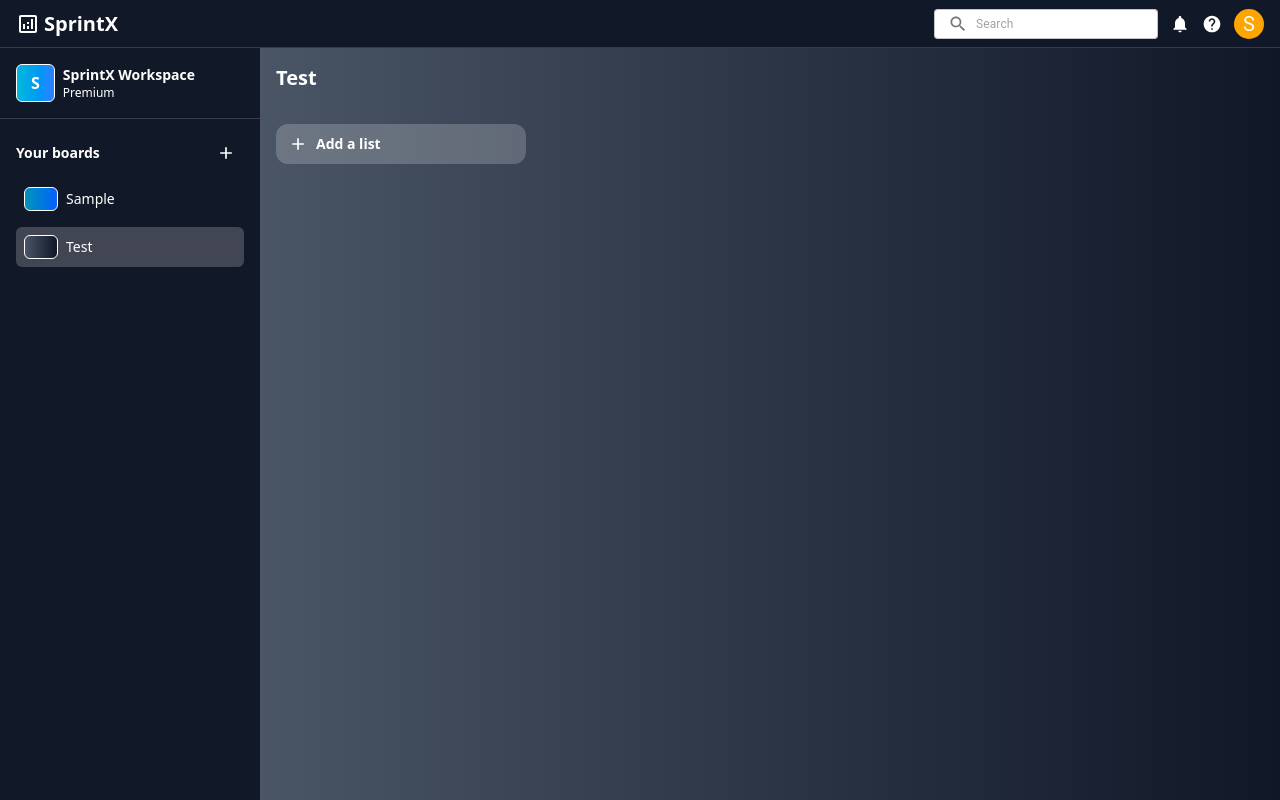
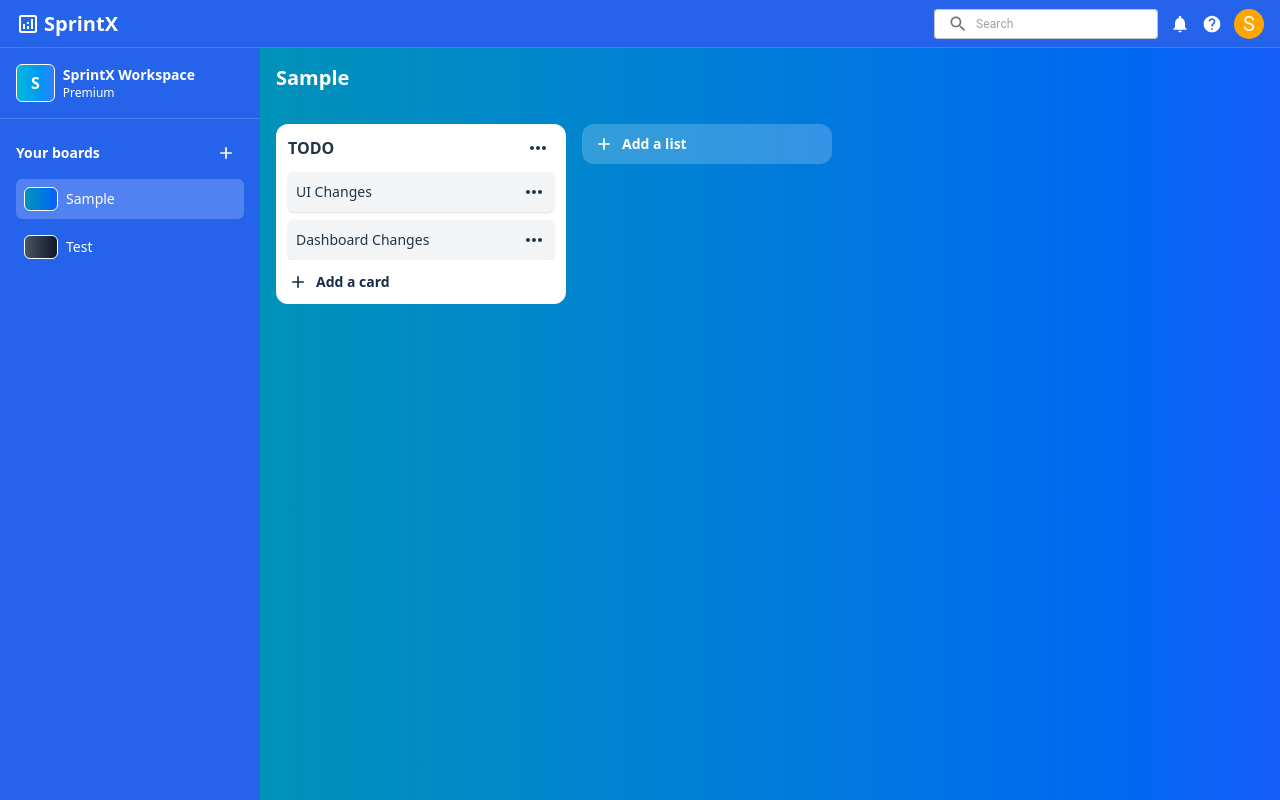
Before and after one commit to Surya1612/-sprintx-trello-clone, a React (Vite) app: page / in a window 1280 px wide. Built offline with nearby package versions, Linux system fonts and the light colour scheme.

Commit message:
add: Remove task & Column functionality changes

```diff
--- a/src/components/board/AddColumn.tsx
+++ b/src/components/board/AddColumn.tsx
@@ -3,15 +3,38 @@ import { useBoardStore } from "../../store/boardStore";
 import { v4 as uuidv4 } from "uuid";
 import { Column } from "../../types/boardTypes";
 import { useState } from "react";
-import { Button, TextField } from "@mui/material";
+import { Button, Menu, MenuItem, TextField } from "@mui/material";
 import CloseIcon from "@mui/icons-material/Close";
 import { AddTask } from "./AddTask";
+import MoreHorizOutlinedIcon from "@mui/icons-material/MoreHorizOutlined";
+
+import editIcon from "../../assets/edit.svg";
+import deleteIcon from "../../assets/trash.svg";
+
+const taskOptions = [
+  {
+    id: "edit",
+    title: "Edit",
+    icon: editIcon,
+  },
+  {
+    id: "delete",
+    title: "Delete",
+    icon: deleteIcon,
+  },
+];
 
 export const AddColumn = () => {
   const addNewColoumn = useBoardStore((state) => state.addColumn);
+  const deleteColumn = useBoardStore((state) => state.deleteColumn);
+
   const activeColumns = useBoardStore((state) => state.activeBoard).columns;
   const [isAddList, setIsAddList] = useState(false);
   const [columnTitle, setColumnTitle] = useState("");
+  const [currentColumnId, setCurrentColumnId] = useState<string | null>(null);
+
+  const [anchorEl, setAnchorEl] = useState<HTMLElement | null>(null);
+  const open = Boolean(anchorEl);
 
   const handleNewColumn = () => {
     const newColData: Column = {
@@ -30,7 +53,24 @@ export const AddColumn = () => {
     setColumnTitle("");
   };
 
-  console.log(activeColumns, "acc");
+  const handleMenuClose = () => {
+    setAnchorEl(null);
+    setCurrentColumnId(null);
+  };
+
+  const handleDeleteColumn = () => {
+    deleteColumn(currentColumnId as string);
+    setAnchorEl(null);
+    setCurrentColumnId(null);
+  };
+
+  const handleClick = (
+    event: React.MouseEvent<SVGElement>,
+    columnId: string
+  ) => {
+    setAnchorEl(event.currentTarget as unknown as HTMLElement);
+    setCurrentColumnId(columnId);
+  };
 
   return (
     <div className="p-4 flex w-max gap-4 ">
@@ -39,7 +79,14 @@ export const AddColumn = () => {
           key={column.id}
           className="bg-white self-start w-[290px] rounded-xl min-h-[120px] max-h-[100vh] flex flex-col"
         >
-          <p className="p-3 font-semibold">{column.title}</p>
+          <div className="flex items-center ">
+            <p className="p-3 font-semibold text-base">{column.title}</p>
+
+            <MoreHorizOutlinedIcon
+              onClick={(e) => handleClick(e, column.id)}
+              className="ml-auto cursor-pointer mr-4"
+            />
+          </div>
           <AddTask columnId={column.id} activeTasks={column.tasks} />
         </div>
       ))}
@@ -94,6 +141,41 @@ export const AddColumn = () => {
           <p className="text-sm font-semibold text-white">Add a list</p>
         </div>
       )}
+
+      <Menu
+        id="basic-menu"
+        anchorEl={anchorEl}
+        open={open}
+        onClose={handleMenuClose}
+        MenuListProps={{
+          "aria-labelledby": "basic-button",
+        }}
+        sx={{
+          borderRadius: 6,
+          boxShadow:
+            "rgb(255, 255, 255) 0px 0px 0px 0px, rgba(0, 0, 0, 0.05) 0px 0px 0px 1px, rgba(0, 0, 0, 0.1) 0px 10px 15px -3px, rgba(0, 0, 0, 0.05) 0px 4px 6px -2px",
+          "& .MuiMenu-list": {
+            padding: "4px 0",
+          },
+          "& .MuiMenuItem-root": {
+            width: "120px",
+          },
+        }}
+      >
+        {taskOptions.map((item) => (
+          <MenuItem
+            key={item.id}
+            disableRipple
+            sx={{ gap: "8px" }}
+            onClick={() =>
+              item.id === "edit" ? handleMenuClose() : handleDeleteColumn()
+            }
+          >
+            <img src={item.icon} alt={item.title} />
+            {item.title}
+          </MenuItem>
+        ))}
+      </Menu>
     </div>
   );
 };
--- a/src/components/board/AddTask.tsx
+++ b/src/components/board/AddTask.tsx
@@ -1,10 +1,27 @@
 import AddIcon from "@mui/icons-material/Add";
-import { Button, TextField } from "@mui/material";
+import { Button, Menu, MenuItem, TextField } from "@mui/material";
 import { useState } from "react";
 import CloseIcon from "@mui/icons-material/Close";
 import { useBoardStore } from "../../store/boardStore";
 import { Task } from "../../types/boardTypes";
 import { v4 as uuidv4 } from "uuid";
+import MoreHorizOutlinedIcon from "@mui/icons-material/MoreHorizOutlined";
+
+import editIcon from "../../assets/edit.svg";
+import deleteIcon from "../../assets/trash.svg";
+
+const taskOptions = [
+  {
+    id: "edit",
+    title: "Edit",
+    icon: editIcon,
+  },
+  {
+    id: "delete",
+    title: "Delete",
+    icon: deleteIcon,
+  },
+];
 
 export const AddTask = ({
   columnId,
@@ -14,9 +31,14 @@ export const AddTask = ({
   activeTasks: Task[];
 }) => {
   const addNewTask = useBoardStore((state) => state.addTask);
+  const deleteTask = useBoardStore((state) => state.deleteTask);
 
   const [isAddTask, setIsAddTask] = useState(false);
   const [taskTitle, setTaskTitle] = useState("");
+  const [currentTaskId, setCurrentTaskId] = useState<string | null>(null);
+
+  const [anchorEl, setAnchorEl] = useState<HTMLElement | null>(null);
+  const open = Boolean(anchorEl);
 
   const handleNewTask = () => {
     const newTaskData: Task = {
@@ -33,18 +55,75 @@ export const AddTask = ({
     setTaskTitle("");
   };
 
+  const handleClick = (event: React.MouseEvent<SVGElement>, taskId: string) => {
+    setAnchorEl(event.currentTarget as unknown as HTMLElement);
+    setCurrentTaskId(taskId);
+  };
+
+  const handleMenuClose = () => {
+    setAnchorEl(null);
+    setCurrentTaskId(null);
+  };
+
+  const handleDeleteTask = () => {
+    deleteTask(columnId, currentTaskId as string);
+    setAnchorEl(null);
+  };
+
   return (
     <div>
       <div className="flex flex-col gap-2 px-3 overflow-y-auto flex-grow">
         {activeTasks.length > 0 ? (
           activeTasks.map((task: Task, index) => (
-            <div key={index} className="bg-gray-100 p-2 rounded-md shadow">
-              {task.title}
+            <div
+              key={index}
+              className="bg-gray-100 p-2 rounded-md shadow flex items-center"
+            >
+              <p className="text-sm">{task.title}</p>
+              <MoreHorizOutlinedIcon
+                onClick={(e) => handleClick(e, task.id)}
+                className="ml-auto cursor-pointer"
+              />
             </div>
           ))
         ) : (
           <p className="text-gray-400 text-sm">No tasks available</p>
         )}
+
+        <Menu
+          id="basic-menu"
+          anchorEl={anchorEl}
+          open={open}
+          onClose={handleMenuClose}
+          MenuListProps={{
+            "aria-labelledby": "basic-button",
+          }}
+          sx={{
+            borderRadius: 6,
+            boxShadow:
+              "rgb(255, 255, 255) 0px 0px 0px 0px, rgba(0, 0, 0, 0.05) 0px 0px 0px 1px, rgba(0, 0, 0, 0.1) 0px 10px 15px -3px, rgba(0, 0, 0, 0.05) 0px 4px 6px -2px",
+            "& .MuiMenu-list": {
+              padding: "4px 0",
+            },
+            "& .MuiMenuItem-root": {
+              width: "120px",
+            },
+          }}
+        >
+          {taskOptions.map((item) => (
+            <MenuItem
+              key={item.id}
+              disableRipple
+              sx={{ gap: "8px" }}
+              onClick={() =>
+                item.id === "edit" ? handleMenuClose() : handleDeleteTask()
+              }
+            >
+              <img src={item.icon} alt={item.title} />
+              {item.title}
+            </MenuItem>
+          ))}
+        </Menu>
       </div>
 
       {isAddTask ? (
--- a/src/components/sidebar/Sidebar.tsx
+++ b/src/components/sidebar/Sidebar.tsx
@@ -49,6 +49,7 @@ export const Sidebar = () => {
       title: newBoard.title,
       color: newBoard.background,
       id: uuidv4(),
+      columns: [],
     });
     handleClose();
   };
--- a/src/store/boardStore.ts
+++ b/src/store/boardStore.ts
@@ -10,21 +10,51 @@ type TBoardStore = {
   setActiveBoard: (payload: string) => void;
   addColumn: (payload: Column) => void;
   addTask: (payload: Task, columnId: string) => void;
+  deleteTask: (columnId: string, taskId: string) => void;
+  deleteColumn: (columnId: string) => void;
 };
 
 export const useBoardStore = create<TBoardStore>((set) => ({
   activeBoard: {
-    id: "36542010-990-4a98-bf6a-dd97d1ab0191",
-    title: "Test",
-    color: "from-gray-600 to-gray-900",
-    columns: [],
+    id: "36542010-0a05-4a98-bf6a-dd97d1ab0191",
+    title: "Sample",
+    color: "from-cyan-600 to-blue-600",
+    columns: [
+      {
+        id: "36542010-surya16-4a98-bf6a-dd97d1ab0191",
+        title: "TODO",
+        color: "",
+        tasks: [
+          {
+            id: "36542010-sri5-4a98-bf6a-dd97d1ab0191",
+            title: "UI Changes",
+          },
+          {
+            id: "36542010-lek5-4a98-bf6a-dd97d1ab0191",
+            title: "Dashboard Changes",
+          },
+        ],
+      },
+    ],
   },
   boards: [
     {
       id: "36542010-0a05-4a98-bf6a-dd97d1ab0191",
       title: "Sample",
       color: "from-cyan-600 to-blue-600",
-      columns: [],
+      columns: [
+        {
+          id: "36542010-surya16-4a98-bf6a-dd97d1ab0191",
+          title: "TODO",
+          color: "",
+          tasks: [
+            {
+              id: "36542010-sri5-4a98-bf6a-dd97d1ab0191",
+              title: "UI Changes",
+            },
+          ],
+        },
+      ],
     },
     {
       id: "36542010-990-4a98-bf6a-dd97d1ab0191",
@@ -48,7 +78,7 @@ export const useBoardStore = create<TBoardStore>((set) => ({
           id: payload.id,
           title: payload.title,
           color: payload.color,
-          columns: [],
+          columns: payload.columns,
         },
       ],
       activeBoard: payload,
@@ -95,4 +125,48 @@ export const useBoardStore = create<TBoardStore>((set) => ({
         boards: updatedBoards,
       };
     }),
+
+  deleteTask: (columnId: string, taskId: string) =>
+    set((state: TBoardStore) => {
+      const updatedColumns = state.activeBoard.columns.map((c: Column) =>
+        c.id === columnId
+          ? { ...c, tasks: c.tasks.filter((t: Task) => t.id !== taskId) }
+          : c
+      );
+
+      const updatedActiveBoard = {
+        ...state.activeBoard,
+        columns: updatedColumns,
+      };
+
+      const updatedBoards = state.boards.map((board: Board) =>
+        board.id === state.activeBoard.id ? updatedActiveBoard : board
+      );
+
+      return {
+        activeBoard: updatedActiveBoard,
+        boards: updatedBoards,
+      };
+    }),
+
+  deleteColumn: (columnId: string) =>
+    set((state: TBoardStore) => {
+      const updatedActiveColumn = state.activeBoard.columns.filter(
+        (column: Column) => column.id !== columnId
+      );
+
+      const updatedActiveState = {
+        ...state.activeBoard,
+        columns: updatedActiveColumn,
+      };
+
+      const updatedBoards = state.boards.map((b: Board) =>
+        b.id === state.activeBoard.id ? updatedActiveState : b
+      );
+
+      return {
+        activeBoard: updatedActiveState,
+        boards: updatedBoards,
+      };
+    }),
 }));
```
Also changed, not shown: src/assets/edit.svg (added), src/assets/trash.svg (added).
